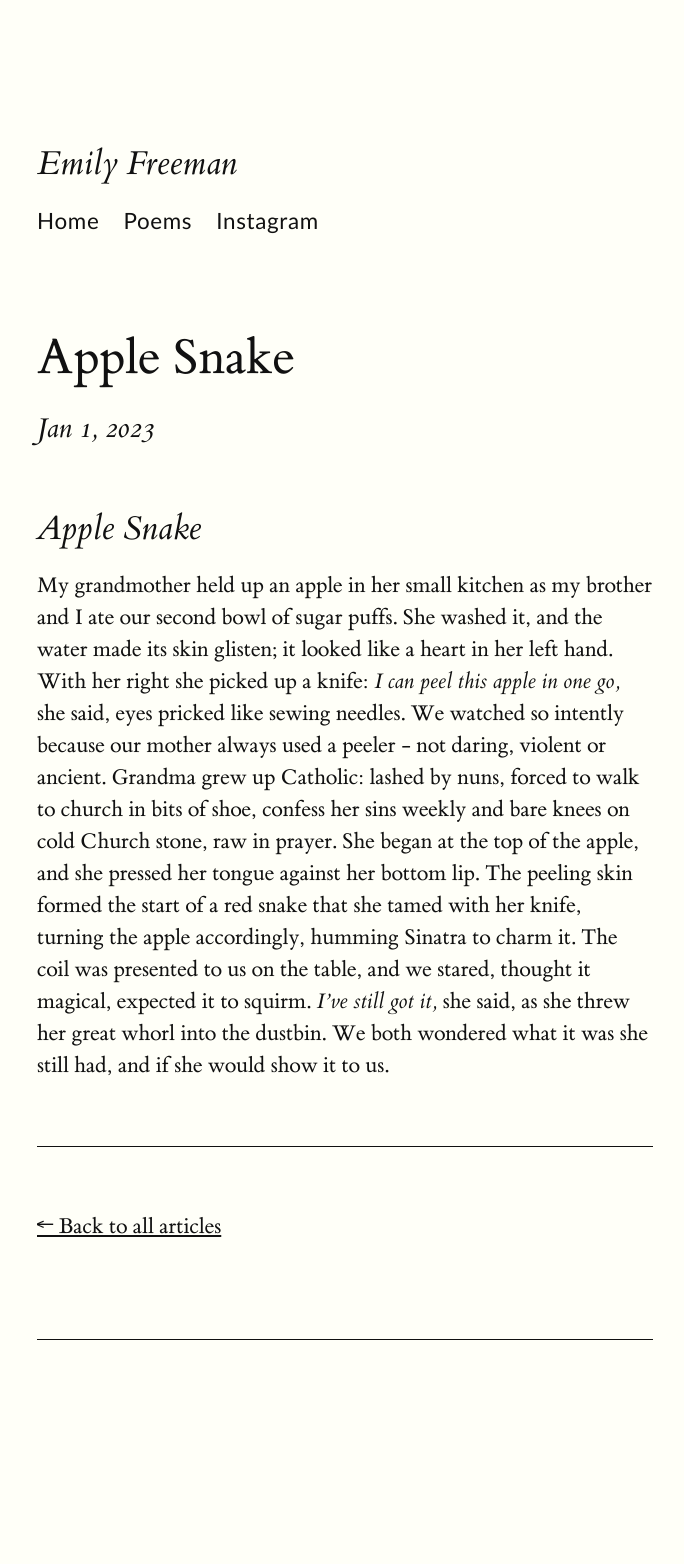
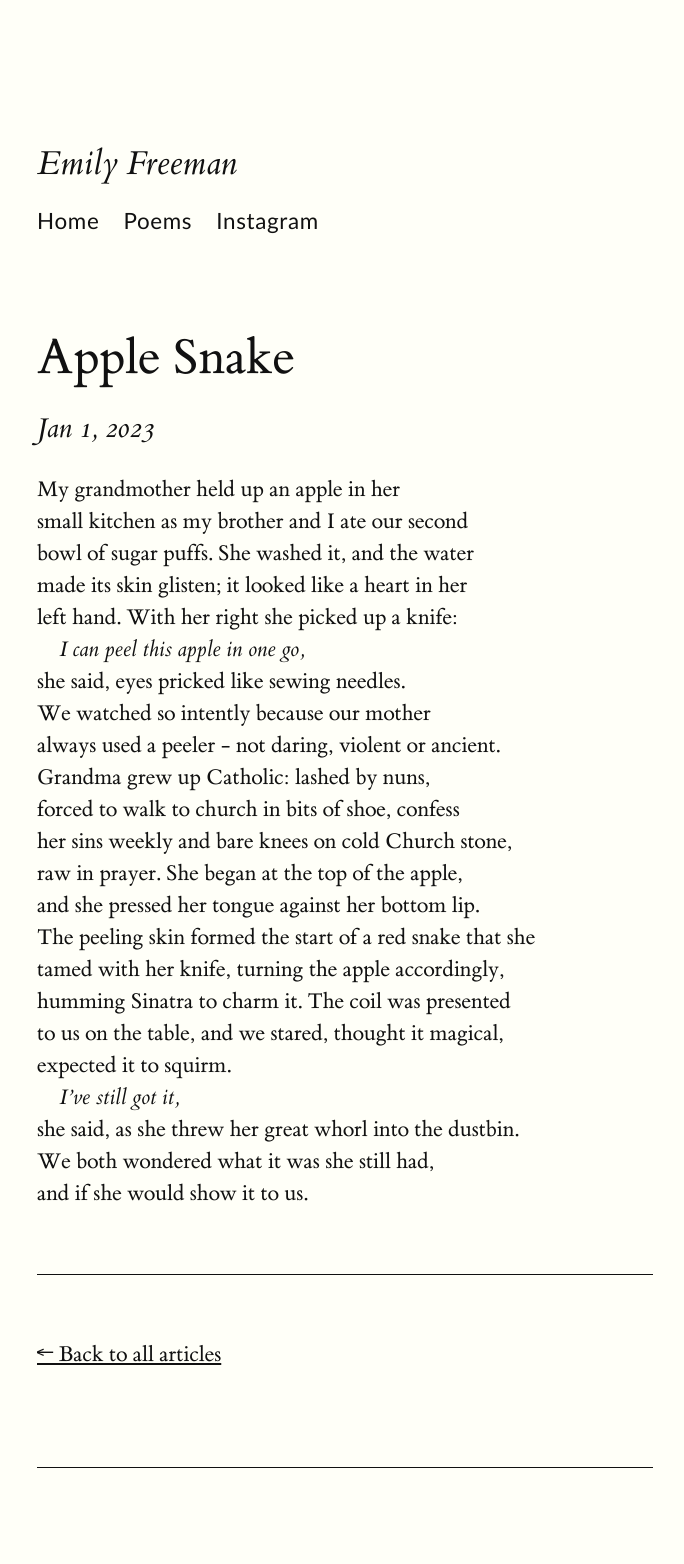
Before and after one commit to emily-freeman/emily-freeman.github.io, a Jekyll site: the page built from _posts/2023-01-01-apple_snake.md, in a window 1280 px wide. Shown: the whole page, without its empty margins (123-807 px from the left). Built offline with Jekyll 4.4.1, drawn with Linux system fonts in a browser that asks for light colours; before the commit the page ends 1436 px from its top, so only the background shows below that.

Commit message:
- Formatting (Apple Snake)

```diff
--- a/_posts/2023-01-01-apple_snake.md
+++ b/_posts/2023-01-01-apple_snake.md
@@ -7,14 +7,12 @@
 date: 2023-01-01
 ---
 
-## Apple Snake
-
 My grandmother held up an apple in her
 small kitchen as my brother and I ate our second
 bowl of sugar puffs.  She washed it, and the water
 made its skin glisten; it looked like a heart in her
 left hand. With her right she picked up a knife:
-    *I can peel this apple in one go,*
+&nbsp;&nbsp;&nbsp;&nbsp;*I can peel this apple in one go,*
 she said, eyes pricked like sewing needles.
 We watched so intently because our mother
 always used a peeler - not daring, violent or ancient.
@@ -28,7 +26,7 @@
 humming Sinatra to charm it. The coil was presented
 to us on the table, and we stared, thought it magical,
 expected it to squirm.
-    *I’ve still got it,*
+&nbsp;&nbsp;&nbsp;&nbsp;*I’ve still got it,*
 she said, as she threw her great whorl into the dustbin.
 We both wondered what it was she still had,
 and if she would show it to us.
```
